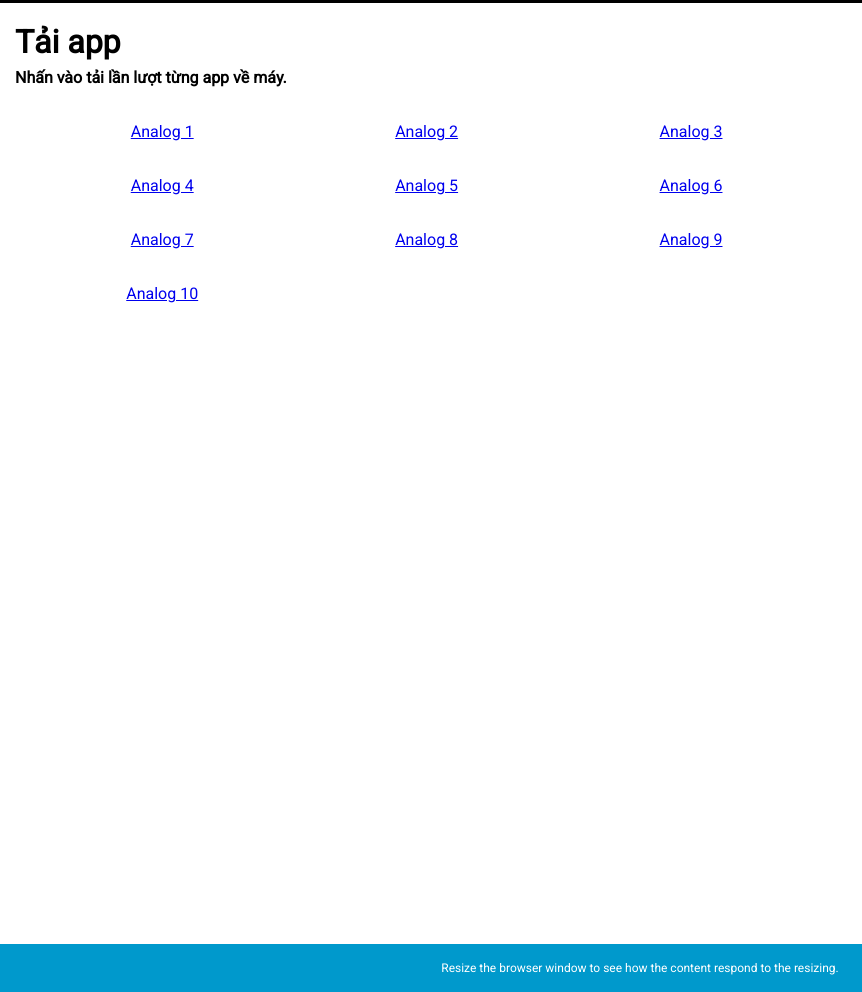
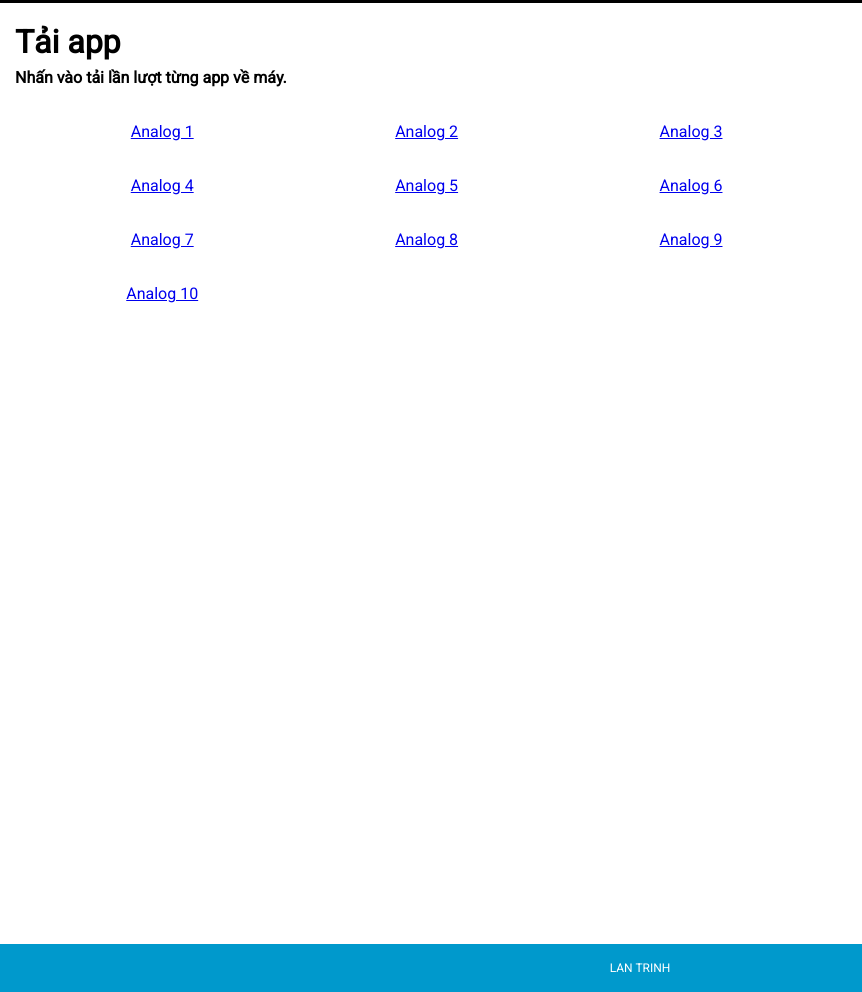
Before and after one commit to lantrinh1999/lantrinh1999.github.io, a plain HTML site: page app.html in a window 1280 px wide. Shown: the part 130-1122 px from the top of the page, 0-862 px from the left. Drawn offline with Linux system fonts and the light colour scheme.

Commit message:
Update app.html

```diff
--- a/app.html
+++ b/app.html
@@ -233,7 +233,7 @@
     </div>
 
     <div class="footer">
-        <p>Resize the browser window to see how the content respond to the resizing.</p>
+        <p>LAN TRINH</p>
     </div>
 
 </body>
```
